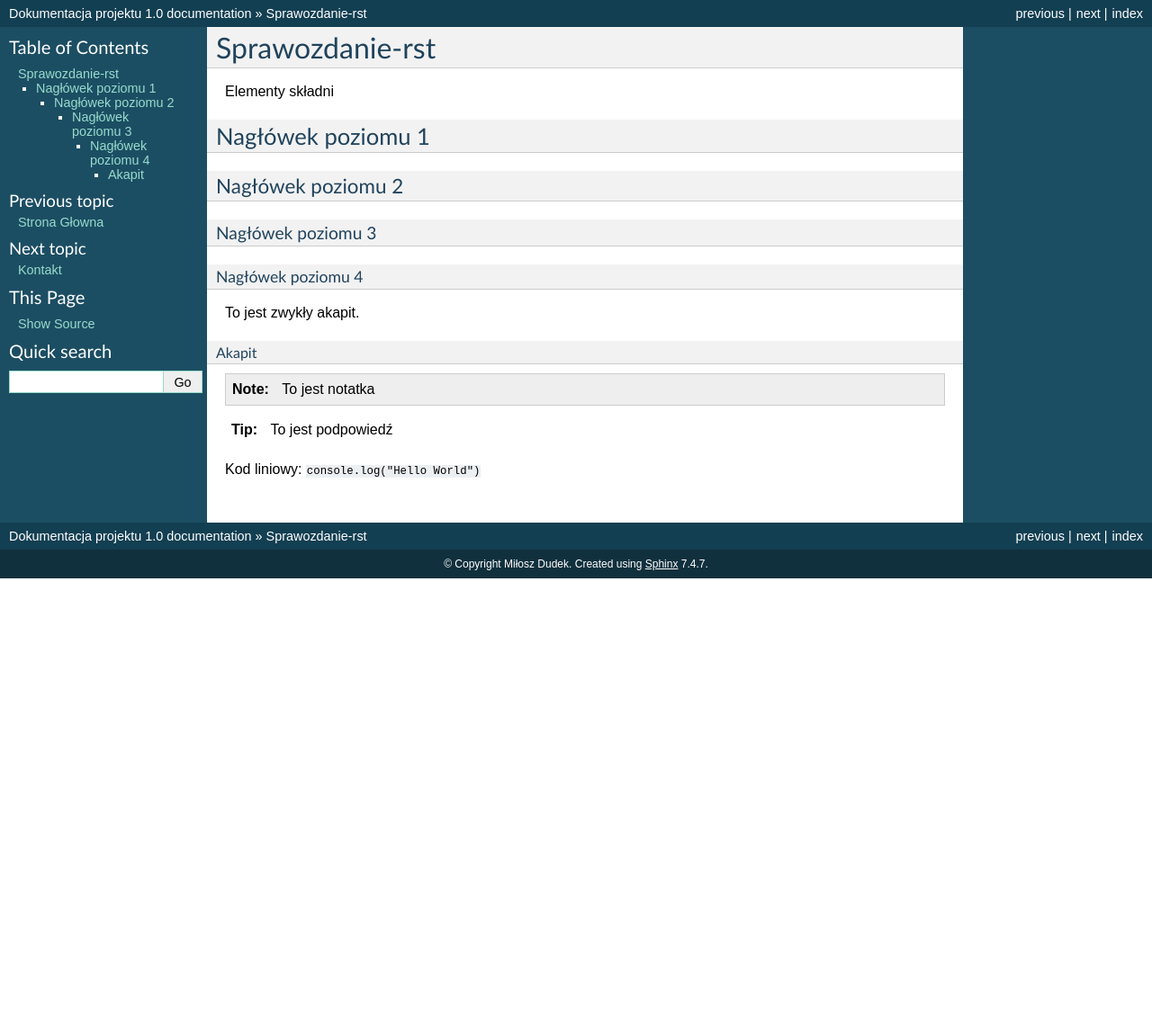
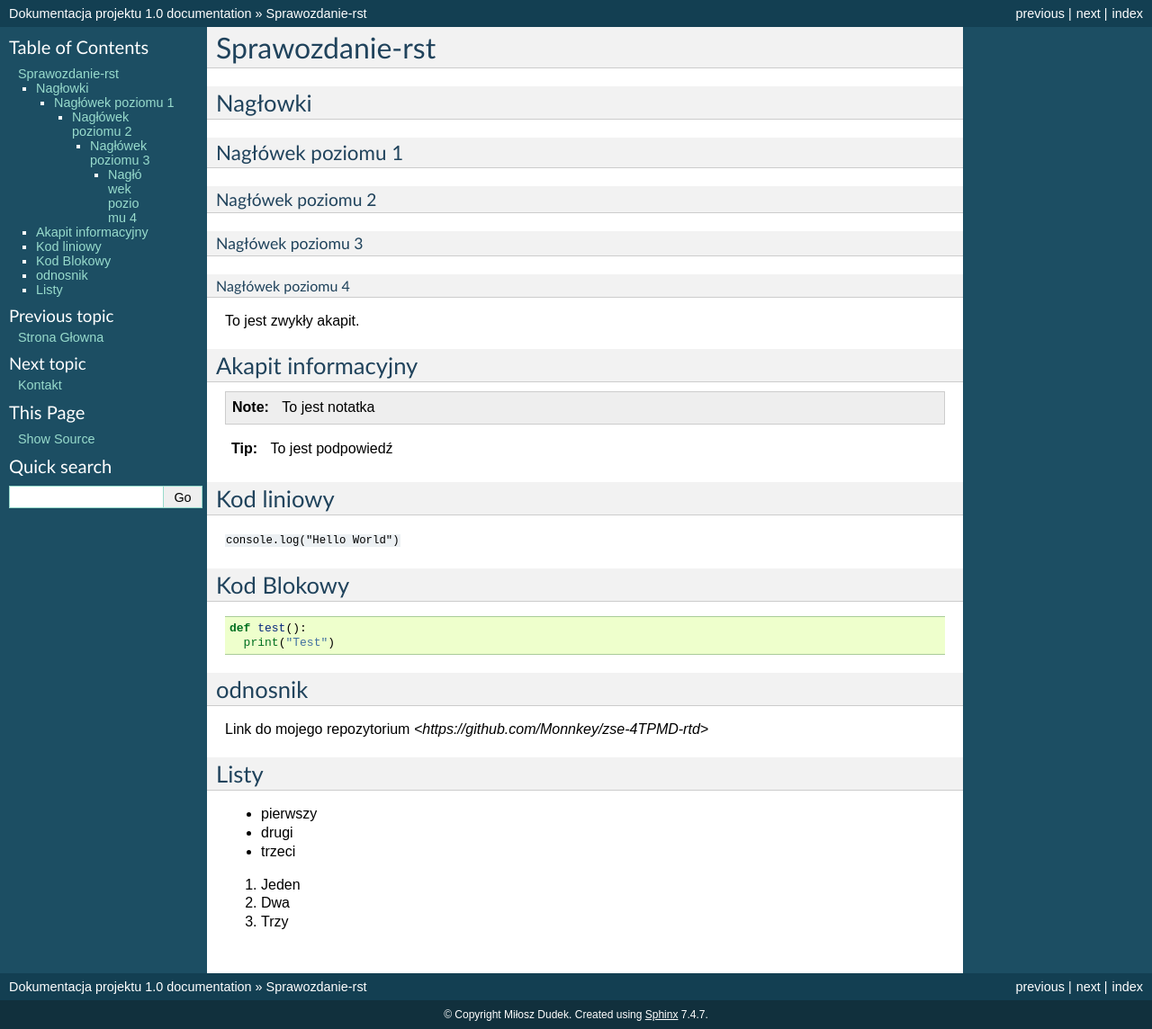
Before and after one commit to Monnnkey/zse-4TPMd-rtd, a Sphinx documentation site: the page built from docs/sprawozdanie-rtd.rst, in a window 1280 px wide. Shown: the whole page at 90% size. Built offline with Sphinx 7.4.7, drawn with Linux system fonts in a browser that asks for light colours; pages that are not in the unit, such as notebooks, are missing from menus; before the commit the page ends 900 px from its top, so only the background shows below that.

Commit message:
Update sprawozdanie-rtd.rst

```diff
--- a/docs/sprawozdanie-rtd.rst
+++ b/docs/sprawozdanie-rtd.rst
@@ -1,7 +1,8 @@
 Sprawozdanie-rst
 ================
 
-Elementy składni
+Nagłowki
+--------
 
 ===================
 Nagłówek poziomu 1
@@ -18,8 +19,8 @@ Nagłówek poziomu 4
 
 To jest zwykły akapit.
 
-Akapit
-------
+Akapit informacyjny
+-------------------
 
 .. note::
   To jest notatka
@@ -27,4 +28,31 @@ Akapit
 .. tip::
   To jest podpowiedź
 
-Kod liniowy: ``console.log("Hello World")``
+Kod liniowy
+-----------
+
+``console.log("Hello World")``
+
+Kod Blokowy
+-----------
+
+.. code-block:: python
+
+  def test():
+    print("Test")
+
+odnosnik
+--------
+
+Link do mojego repozytorium `<https://github.com/Monnkey/zse-4TPMD-rtd>`
+
+Listy
+-----
+
+- pierwszy
+- drugi
+- trzeci
+
+1. Jeden
+2. Dwa
+3. Trzy
```
